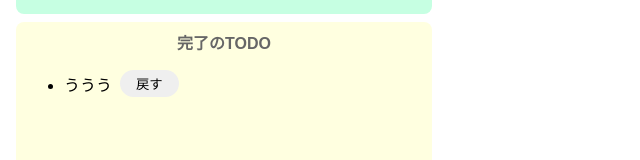
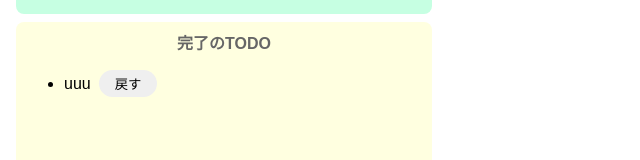
Before and after one commit to Hiromu-Watanabe/React-TodoApp, a React (Create React App) app: page / in a window 1280 px wide. Shown: the part 264-424 px from the top of the page, without its empty margins (0-640 px from the left). Built offline with nearby package versions, Linux system fonts and the light colour scheme.

Commit message:
update:  App.jsx summary: react実装を前提に置いたモック完了

```diff
--- a/src/App.jsx
+++ b/src/App.jsx
@@ -5,6 +5,7 @@ import "./styles.css";
 export const App = () => {
     // eslint-disable-next-line
   const [incompleteTodos, setIncompleteTodos] = useState(['あああ', 'いいい'])
+  const [completeTodos, setCompleteTodos] = useState(['uuu'])
   return (
     <>
       <div className="input-area">
@@ -28,10 +29,14 @@ export const App = () => {
       <div className="complete-area">
         <p className="title">完了のTODO</p>
         <ul>
-          <div className="list-row">
-            <li>ううう</li>
-            <button>戻す</button>
-          </div>
+          {completeTodos.map((todo) => {
+            return (
+              <div className="list-row">
+                <li>{todo}</li>
+                <button>戻す</button>
+              </div>
+            )
+          })}
         </ul>
       </div>
     </>
```
